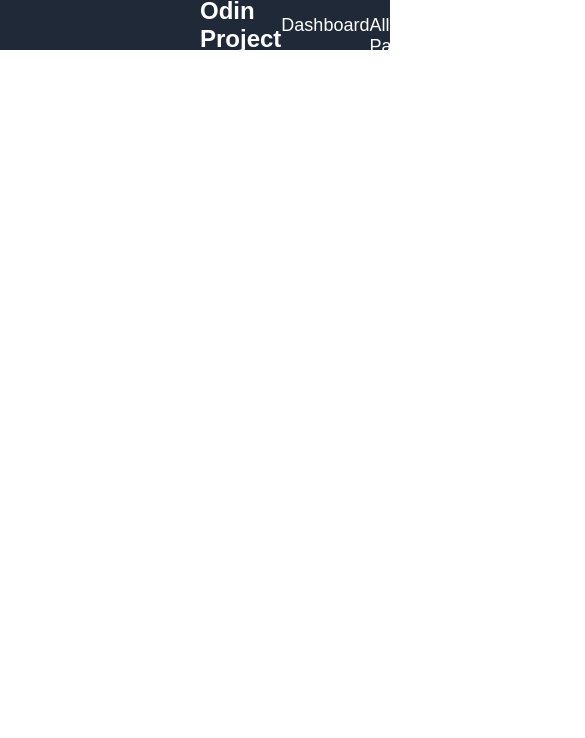
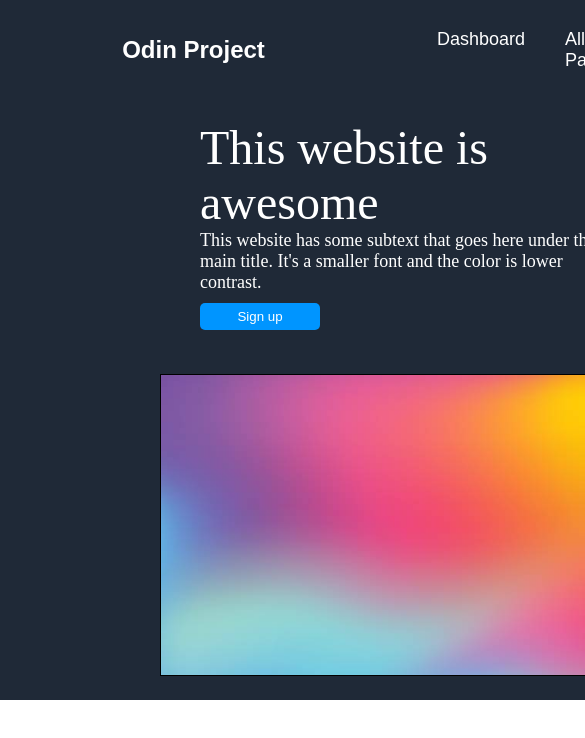
Before and after one commit to jrxc99-ops/odin-landing, a plain HTML site: page index.html in a window 390 px wide. Shown: the top 738 px of the page, 585 px wide, since content can reach past the window. Drawn offline with Linux system fonts and the light colour scheme.

Commit message:
added the sub header of the page and the text, button, and image

```diff
--- a/css/header.css
+++ b/css/header.css
@@ -3,42 +3,79 @@
   justify-content: space-between;
   align-items: center;
   background-color: #1F2937;
-  height: 50px;
   color: white;
   font-family: arial;
+  height: 100px;
 }
 
 .left-side {
-  margin-left: 200px;
+  height: 50px;
+  width: 500px;
+  display: flex;
+  justify-content: left;
+  align-items: center;
+  height: 100px;
 }
+
 
 .title {
   font-size: 24px;
   font-weight:bolder;
+  margin-left: 200px;
 }
 
 .right-side {
   display: flex;
-  justify-content: space-between;
-  margin-right: 200px;
-  height: 50px;
-  width: 300px;
+  flex: 1;
+  height: 100px;
   font-size: 18px;
-
-
+  align-items: center;
 
 }
 
-.right-side div a{
+.right-nav {
+  display: flex;
+  justify-content: right;
+  flex: 1;
+  margin-right: 200px;
+}
+
+
+.nav-tab a{
   display: flex;
   align-items: center;
   height:fit-content;
-  margin-top: 15px;
   text-decoration: none;
   color: white;
+  margin-left: 20px;
+  margin-right: 20px;
 }
 
 .title,
 .nav-tab {
   cursor: pointer;
 }
+
+@media (max-width: 907px) {
+  .top-nav {
+      width: 834px;
+  }
+
+  .title {
+    display: left;
+    align-items: center;
+    margin-right: 30px;
+    margin-left: 0px;
+
+  }
+
+  .left-side {
+    width: 50%;
+    display: flex;
+    justify-content: center;
+  }
+
+  .right-side {
+    width: 50%;
+  }
+}
--- /dev/null
+++ b/css/sub-head.css
@@ -0,0 +1,93 @@
+.sub-head {
+  background-color: #1F2937;
+  height: 500px;
+  display: flex;
+}
+
+
+.sub-left {
+  display: flex;
+  justify-content: center;
+  padding-left: 200px;
+  width: 50%;
+  flex-direction: column;
+  color: white;
+
+}
+
+.head-title {
+  font-size: 48px;
+  width: 290px;
+}
+
+.head-body {
+  font-size: 18px;
+  width: 400px;
+  min-width: 100px;
+  max-width: 400px;
+
+}
+
+.head-button {
+  width: 120px;
+  padding-top: 6px;
+  padding-bottom: 6px;
+  background-color: rgb(0, 149, 255);
+  color: white;
+  border: none;
+  border-radius: 5px;
+  margin-top: 10px;
+}
+
+.sub-right {
+  display: flex;
+  padding-right: 200px;
+  align-items: center;
+  justify-content: center;
+  width: 50%;
+}
+
+.sub-right-img {
+  width: 1000px;
+  height: 400px;
+  border: 1px solid black;
+}
+
+@media (max-width: 907px) {
+  .sub-head {
+    display: flex;
+    flex-direction: column;
+    width: 834px;
+    height: 600px;
+
+
+  }
+  .sub-left {
+    display: flex;
+    justify-content: center;
+    padding-right: 215px;
+    height: 250px
+  }
+
+  .head-title {
+    margin-top: 50px;
+  }
+
+  .head-button {
+    margin-bottom: 50px;
+    margin-top: 10px;
+  }
+
+  .sub-right {
+    height: 350px;
+    width: 632px;
+    display: flex;
+    justify-content: center;
+   }
+
+  .sub-right-img {
+    height: 300px;
+    margin-left: 160px;
+
+  }
+}
--- a/index.html
+++ b/index.html
@@ -3,6 +3,7 @@
 <head>
   <link rel="stylesheet" href="/css/header.css">
   <link rel="stylesheet" href="/css/general.css">
+  <link rel="stylesheet" href="/css/sub-head.css">
   <meta charset="UTF-8">
   <meta http-equiv="X-UA-Compatible" content="IE=edge">
   <meta name="viewport" content="width=device-width, initial-scale=1.0">
@@ -20,12 +21,37 @@
     </div>
 
     <div class="right-side">
-      <div class="nav-tab"> <a href="">Dashboard</a></div>
-      <div class="nav-tab"> <a href="">All Paths</a></div>
-      <div class="nav-tab"> <a href="">Community</a> </div>
+      <div class="right-nav">
+        <div class="nav-tab"> <a href="">Dashboard</a></div>
+        <div class="nav-tab"> <a href="">All Paths</a></div>
+        <div class="nav-tab"> <a href="">Community</a> </div>
+      </div>
+
+    </div>
+  </div>
+  <div class="sub-head">
+    <div class="sub-left">
+      <div class="head-title">This website is awesome</div>
+      <div class="head-body">
+           This website has some subtext that goes here under the main title.
+           It's a smaller font and the color is lower contrast.
+      </div>
+      <button class="head-button">Sign up</button>
+    </div>
+    <div class="sub-right">
+      <img class="sub-right-img" src="/images/header-img.jpg" alt="">
     </div>
 
- </div>
+  </div>
+  <div class="body-sub">
+    <div></div>
+    <div>
+      <div>
+        <div></div>
+        <div></div>
+      </div>
+    </div>
+  </div>
 
 </body>
 </html>
```
Also changed, not shown: images/header-img.jpg (added), images/web-designer-developer-jokes-humour-funny-1.jpg (added).
